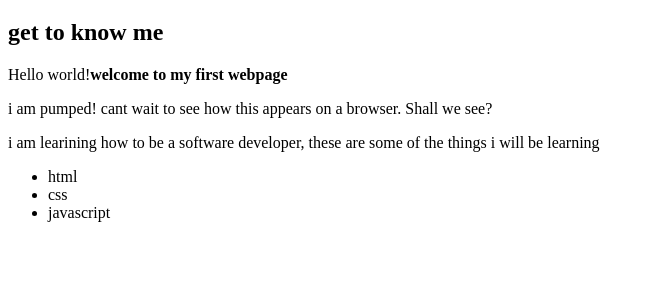
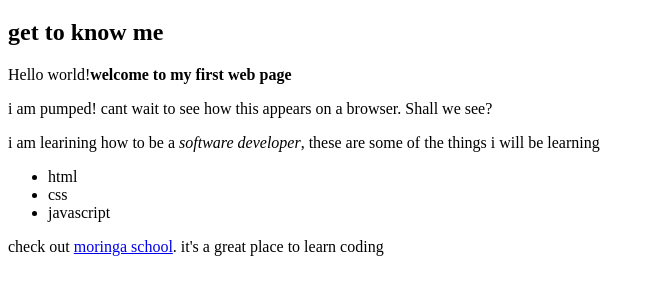
Before and after one commit to naomimwangi/first-webpage, a plain HTML site: page my-first-webpage.html in a window 1280 px wide. Shown: the part 61-356 px from the top of the page, without its empty margins (0-655 px from the left). Drawn offline with Linux system fonts and the light colour scheme.

Commit message:
paragraph element

```diff
--- a/my-first-webpage.html
+++ b/my-first-webpage.html
@@ -6,14 +6,14 @@
   <body>
     <h1>welcome</h1>
     <h2>get to know me</h2>
-    <p>Hello world!<strong>welcome to my first webpage</strong></p>
+    <p>Hello world!<strong>welcome to my first web page</strong></p>
     <p>i am pumped! cant wait to see how this appears on a browser. Shall we see?</p>
-    <p>i am learining how to be a software developer, these are some of the things i will be learning</p>
+    <p>i am learining how to be a <em>software developer</em>, these are some of the things i will be learning</p>
     <ul>
       <li>html</li>
       <li>css</li>
       <li>javascript</li>
     </ul>
-
+    <p>check out <a href="http://moringaschool.com/">moringa school</a>. it's a great place to learn coding</p>
   </body>
 </html>
```
